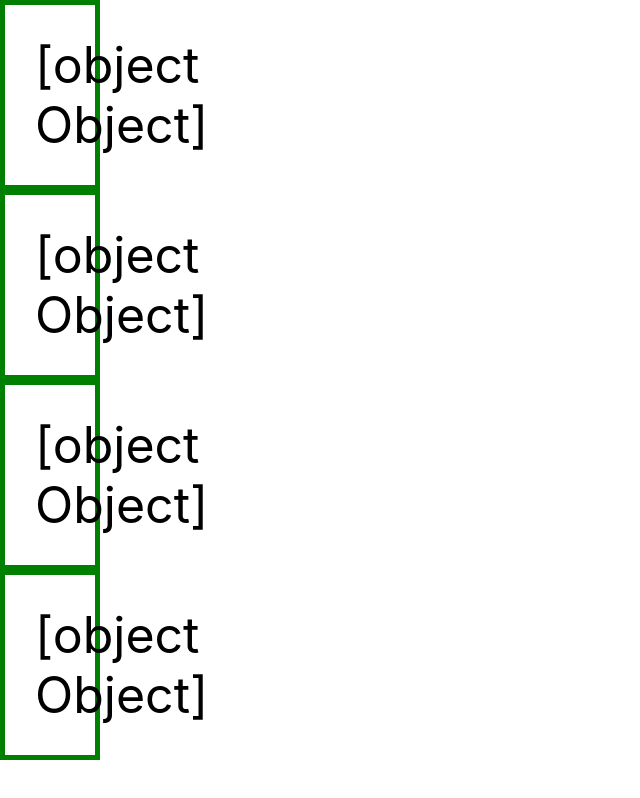
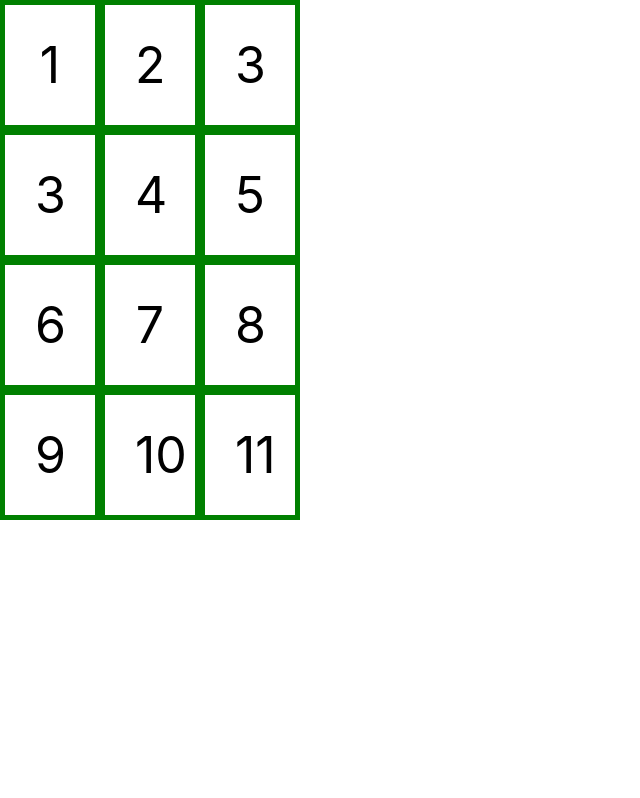
Before and after one commit to lynnter/caverna-simulator, a React (Create React App) app: page / in a window 1280 px wide. Shown: the whole page, without its empty margins (0-640 px from the left). Built offline with nearby package versions, Linux system fonts and the light colour scheme.

Commit message:
rendered board with data to grid

```diff
--- a/src/App.js
+++ b/src/App.js
@@ -8,79 +8,78 @@ import Space from './Space';
 class App extends Component {
   state = {
     forest : [
-              [{
-                'A': {
+              [
+                {
                   id: 1,
                   isMeadow: true,
                 },
-                'B': {
+                 {
                   id: 2,
                   isMeadow: true
                 },
-                'C': {
+                {
                   id: 3,
                   isMeadow: true
               }
-              }],
+              ],
               [{
-                'D': {
                   id: 3,
                   isMeadow: true
                 },
-                'E': {
+                {
                   id: 4,
                   isMeadow: true
                 },
-                'F': {
+                {
                   id: 5,
                   isMeadow: true
                 }
-              }],
-              [{
-                'G': {
+              ],
+              [
+                {
                   id: 6,
                   isMeadow: true
                 },
-                'H': {
+                 {
                   id: 7,
                   isMeadow: true
                 },
-                'I': {
+                {
                   id: 8,
                   isMeadow: true
                 }
-              }],
-              [{
-                'J': {
+              ],
+              [
+                {
                   id: 9,
                   isMeadow: true
                 },
-                'K': {
+                {
                   id: 10,
                   isMeadow: true
                 },
-                'L': {
+                 {
                   id: 11,
                   isMeadow: true
                 }
-              }]
+              ]
     ],
       isForest : true,
       isField : false,
     }
 
   render() {
-  console.log("hereee", this.state.forest)
+  console.log("hereee", this.state.grid)
     return (
       <React.Fragment>
       <div>
         <div className="App">
-            {this.state.forest.map(fullGrid => (
-                <div className="FullGridStyle">
+            {this.state.forest.map((fullGrid, idx) => (
+                <div key={idx} className="FullGridStyle">
                     {fullGrid.map(grid => (
-                      <Space grid={grid}
-                        key={this.id}
-                        forest={this.state.forest}
+                      <Space
+                        grid={grid}
+                        key={grid.id}
                         />
                     ))}
                 </div>
--- a/src/Space.js
+++ b/src/Space.js
@@ -3,9 +3,9 @@ import React, { Component } from 'react'
 export class Space extends Component {
 
   render() {
-    console.log("here", this.props.forest)
+    console.log(this.props.grid)
     return (
-      <div className="GridStyle">{this.props.grid.toString()}</div>
+      <div className="GridStyle">{this.props.grid.id}</div>
     )
   }
 }
```
